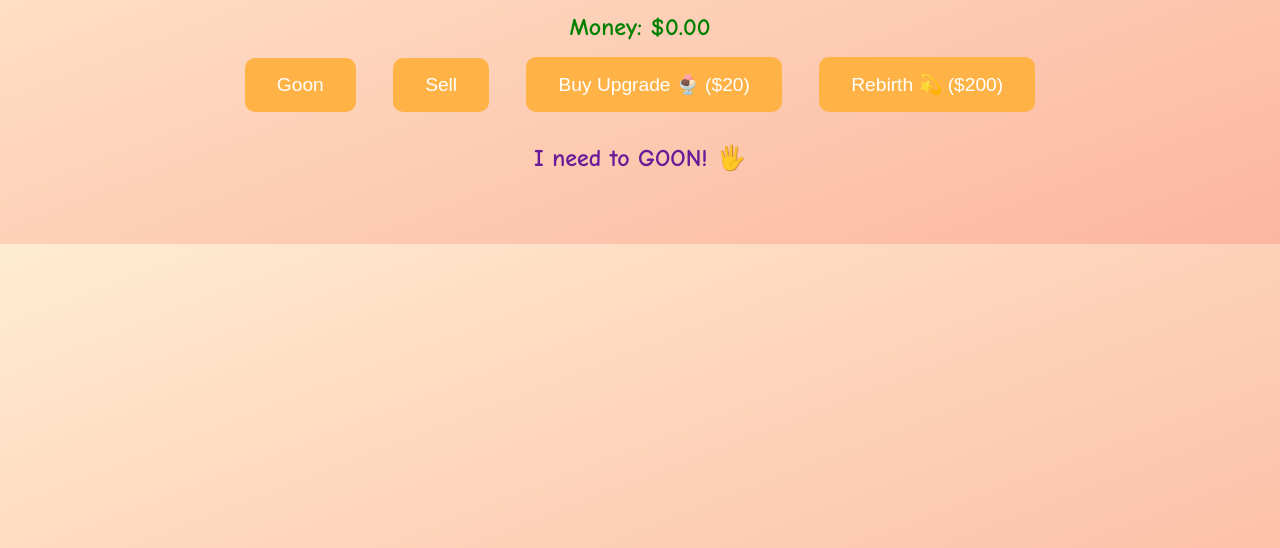
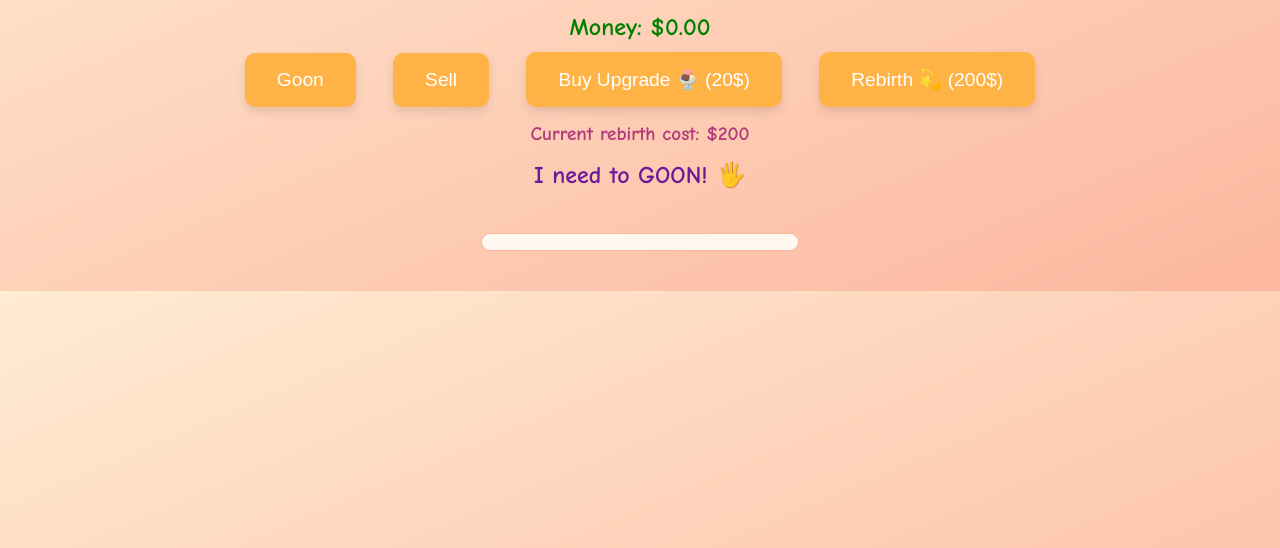
Before and after one commit to rayhantchaifa/goon-simulator-v1, a plain HTML site: page index.html in a window 1280 px wide. Both pictures are taken after a click on the button "Start Gooning". Shown: the part 252-800 px from the top of the page. Drawn offline with Linux system fonts and the light colour scheme.

Commit message:
Update index.html

```diff
--- a/index.html
+++ b/index.html
@@ -2,7 +2,7 @@
 <html lang="en">
 <head>
   <meta charset="UTF-8" />
-  <meta name="viewport" content="width=device-width, initial-scale=1.0" />
+  <meta name="viewport" content="width=device-width, initial-scale=1" />
   <title>Goon Simulator v1</title>
   <style>
     body {
@@ -11,6 +11,7 @@
       background: linear-gradient(to bottom right, #ffecd2, #fcb69f);
       padding: 2rem;
       color: #2d2d2d;
+      user-select: none;
     }
     h1 {
       color: #ff4081;
@@ -19,6 +20,7 @@
     #icecream {
       font-size: 5rem;
       margin: 1rem 0;
+      min-height: 5.5rem;
     }
     button {
       padding: 1rem 2rem;
@@ -28,29 +30,48 @@
       background-color: #ffb347;
       color: #fff;
       cursor: pointer;
-      margin: 1rem;
+      margin: 0.7rem 1rem;
       transition: transform 0.1s, background-color 0.3s;
+      box-shadow: 0 5px 10px rgba(0,0,0,0.1);
     }
     button:hover {
       transform: scale(1.1);
       background-color: #ff922b;
+      box-shadow: 0 8px 15px rgba(0,0,0,0.2);
     }
     #soldList {
       margin-top: 2rem;
-      font-size: 1.2rem;
-      max-height: 200px;
+      font-size: 1.1rem;
+      max-height: 150px;
       overflow-y: auto;
+      border: 1px solid #fcb69f;
+      background: #fff8f0;
+      border-radius: 10px;
+      padding: 0.5rem;
+      text-align: left;
+      width: 300px;
+      margin-left: auto;
+      margin-right: auto;
     }
     #message {
       font-size: 1.5rem;
       color: #6a1b9a;
       margin-top: 1rem;
       font-weight: bold;
+      min-height: 2.5rem;
+      margin-bottom: 0.5rem;
     }
     #moneyDisplay {
       font-size: 1.5rem;
       color: green;
       font-weight: bold;
+      margin-top: 1rem;
+    }
+    #rebirthCostDisplay {
+      font-size: 1.2rem;
+      color: #b03a7a;
+      margin-top: 0.3rem;
+      font-weight: 600;
     }
   </style>
 </head>
@@ -69,8 +90,9 @@
     <div id="moneyDisplay">Money: $0.00</div>
     <button onclick="giveIceCream()">Goon</button>
     <button onclick="sellIceCream()">Sell</button>
-    <button onclick="buyUpgrade()">Buy Upgrade 🍨 ($20)</button>
-    <button onclick="rebirth()">Rebirth 💫 ($200)</button>
+    <button onclick="buyUpgrade()">Buy Upgrade 🍨 (<span id="upgradeCost">20</span>$)</button>
+    <button onclick="rebirth()">Rebirth 💫 (<span id="rebirthCost">200</span>$)</button>
+    <div id="rebirthCostDisplay"></div>
     <div id="message"></div>
     <div id="soldList"></div>
   </div>
@@ -83,6 +105,13 @@
     let userName = "Gooner";
     let coneLevel = 1;
     let money = 0;
+
+    // Upgrade and rebirth costs
+    let upgradeCost = 20;
+    let rebirthCost = 200;
+
+    // Rebirth multiplier for money earnings after rebirth
+    let rebirthMultiplier = 1;
 
     const funnyMessages = [
       "I need to GOON! 🖐️",
@@ -102,8 +131,9 @@
       if (input) userName = input;
       document.getElementById("usernamePrompt").style.display = "none";
       document.getElementById("gameArea").style.display = "block";
+      updateMoneyDisplay();
+      updateCostsDisplay();
       showFunnyMessage();
-      updateMoneyDisplay();
     }
 
     function giveIceCream() {
@@ -115,7 +145,8 @@
 
     function sellIceCream() {
       if (iceCreams > 0) {
-        const earnings = coneLevel * 1;
+        // Earnings scale with coneLevel and rebirthMultiplier
+        const earnings = coneLevel * 1 * rebirthMultiplier;
         money += earnings;
         const soldList = document.getElementById("soldList");
         const cone = document.createElement("div");
@@ -132,25 +163,34 @@
     }
 
     function buyUpgrade() {
-      if (money >= 20) {
-        money -= 20;
+      if (money >= upgradeCost) {
+        money -= upgradeCost;
         coneLevel++;
+        // Increase upgrade cost for next time (e.g. +10 each time)
+        upgradeCost = Math.floor(upgradeCost * 1.5);
         alert(`Upgrade bought, ${userName}! Cone level is now ${coneLevel}!`);
         updateMoneyDisplay();
+        updateCostsDisplay();
       } else {
         alert("Not enough money! Keep gooning!");
       }
     }
 
     function rebirth() {
-      if (money >= 200) {
+      if (money >= rebirthCost) {
+        money -= rebirthCost;
         coneLevel = 1;
-        money = 0;
         iceCreams = 0;
         document.getElementById("icecream").textContent = "🍦";
         document.getElementById("soldList").innerHTML = "";
-        alert(`Rebirth complete, ${userName}! You’re now a legendary gooner! 🌟`);
+        // Increase rebirth cost by 50% each time
+        rebirthCost = Math.floor(rebirthCost * 1.5);
+        // Increase multiplier for earnings after rebirth
+        rebirthMultiplier += 0.5;
+
+        alert(`Rebirth complete, ${userName}! You’re now a legendary gooner! 🌟 Your earnings multiplier is now x${rebirthMultiplier.toFixed(1)}!`);
         updateMoneyDisplay();
+        updateCostsDisplay();
       } else {
         alert("Not enough money for rebirth! Keep selling!");
       }
@@ -158,6 +198,12 @@
 
     function updateMoneyDisplay() {
       document.getElementById("moneyDisplay").textContent = `Money: $${money.toFixed(2)}`;
+    }
+
+    function updateCostsDisplay() {
+      document.getElementById("upgradeCost").textContent = upgradeCost;
+      document.getElementById("rebirthCost").textContent = rebirthCost;
+      document.getElementById("rebirthCostDisplay").textContent = `Current rebirth cost: $${rebirthCost}`;
     }
 
     function coneEmoji() {
```
